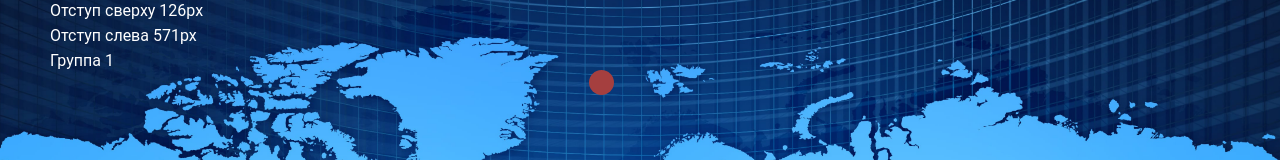
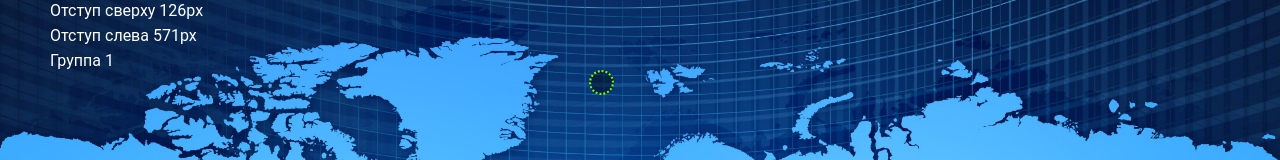
Before and after one commit to BorisKaminskiy/map, a React (Vite) app: page / in a window 1280 px wide. Both pictures are taken after a click on the element 600 px from the left and 255 px from the top of the page. Shown: the part 174-334 px from the top of the page. Built offline with nearby package versions, Linux system fonts and the light colour scheme.

Commit message:
Update Information.module.scss

```diff
--- a/src/pages/Information/Information.module.scss
+++ b/src/pages/Information/Information.module.scss
@@ -10,7 +10,8 @@
 .element {
 	width: 25px;
 	height: 25px;
-	background-color: rgb(165, 63, 63);
+	background-color: #0006;
+	border: 2px dotted #7cfc00 ;
 	border-radius: 50%;
 	z-index: 1;
 }
```
